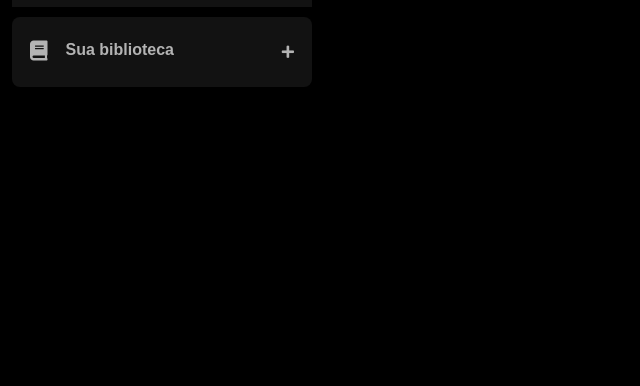
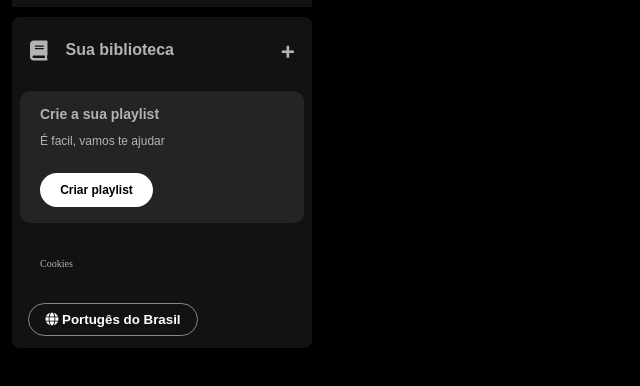
Before and after one commit to jadeabina/Clone-Spotify, a plain HTML site: page index.html in a window 1280 px wide. Shown: the part 166-552 px from the top of the page, without its empty margins (0-640 px from the left). Drawn offline with Linux system fonts and the light colour scheme.

Commit message:
commit 2aula

```diff
--- a/index.html
+++ b/index.html
@@ -45,6 +45,27 @@
               <span class="fa fa-plus"></span>
             </div>
 
+            <section class="section-playlist">
+              <div class="section-playlist__content">
+                <span class="text title">Crie a sua playlist</span>
+                <span class="text subtitle">É facil, vamos te ajudar</span>
+                  <button class="section-playlist__button">
+                    <span>Criar playlist</span>
+                  </button>
+              </div>
+            </section>
+            <div class="cookies">
+              <a href="">Cookies</a>
+            </div>
+            <div class="languagens">
+              <button class="languagens__button">
+                <span class="fa fa-globe"></span>
+                <span>Portugês do Brasil</span>
+              </button>
+            </div>
+          </div>
+
+
 
 
 
--- a/styles.css
+++ b/styles.css
@@ -62,7 +62,10 @@ h1{
     margin-top: 10px;
     flex-direction: column;
 }
-
+.library .library__content{
+    display: flex;
+    justify-content: space-between ;
+}
 .library .library__button {
     margin-right: 10px;
     color: #b3b3b3;
@@ -93,3 +96,80 @@ h1{
 .library .library__content .fa-plus {
    margin: 24px 10px;
 }
+
+.section-playlist{
+    display: flex;
+    align-items: flex-start;
+    justify-content: space-between;
+    gap: 20px;
+    background-color: #242424;
+    color: #b3b3b3;
+    font-weight: 600;
+    font-size: 14px;
+    margin: 8px 0px;
+    padding: 16px 20px;
+    border-radius: 10px;
+    }
+
+.section-playlist .section-playlist__content{
+    display: flex;
+    flex-direction: column;
+}
+.section-playlist__content .text{
+    padding-bottom: 14px;
+    color: fff;
+    font-family: "DM Sans", sans-serif;
+}
+
+.section-playlist__content .title{
+    font-weight: 700;
+
+}
+.section-playlist__content .subtitle{
+    font-weight: 500;
+    font-size: 12px;
+}
+.section-playlist__content .section-playlist__button{
+    display: flex;
+    justify-content: center;
+    background-color: #fff;
+    color: #000;
+    border-radius: 20px;
+    font-size: 12px;
+    font-weight: 700;
+    font-family: "DM Sans", sans-serif ;
+    text-decoration: none;
+    text-transform: none;
+    padding: 10px;
+    border: 0px;
+    width: 113px;
+    margin-top: 12px;
+
+}
+
+.sidebar .cookies{
+    margin: 25px 20px;
+}
+.sidebar  .cookies a{
+    color: #b3b3b3;
+    font-weight: 500;
+    font-size: 10px;
+    text-decoration: none;
+}
+
+.sidebar .cookies a:hover{
+    text-decoration: underline;
+}
+
+.languagens .languagens__button{
+    background-color: transparent;
+    border: 1px solid #878787;
+    color: #fff;
+    cursor: pointer;
+    align-items: center;
+    font-weight: bold;
+    width: 170px;
+    margin: 8px;
+    padding: 8px;
+    border-radius: 20px;
+}
```
Also changed, not shown: 1 other file.
